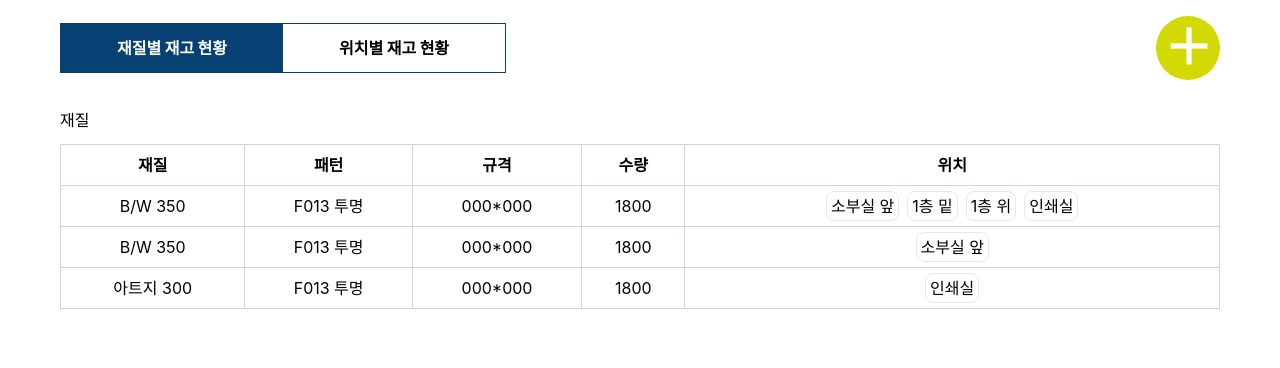
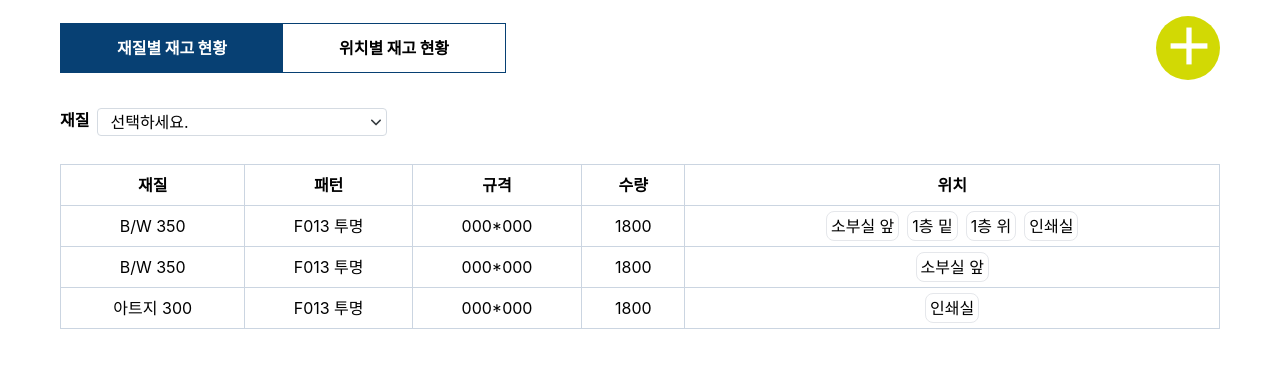
Before and after one commit to yedoll22/stock_sheet, a React (Create React App) app in the folder client/: page /type in a window 1280 px wide. Shown: the top 368 px of the page. Built offline with nearby package versions, Linux system fonts and the light colour scheme.

Commit message:
드롭다운추가

```diff
--- a/client/src/components/Dropdown.js
+++ b/client/src/components/Dropdown.js
@@ -1,8 +1,47 @@
+import { useState, useRef } from 'react'
+import { useLocation } from 'react-router-dom'
+
 function Dropdown() {
+  const [selected, setSelected] = useState('선택하세요.')
+  const [isOpen, setIsOpen] = useState(false)
+  const ref = useRef()
+
+  const { pathname } = useLocation()
+  let content = { title: '재질', text: ['350IV', '350B/W', '300ART'] }
+  if (pathname === '/storage')
+    content = {
+      title: '위치',
+      text: ['1층 위', '1층 밑', '소부실 앞', '인쇄실']
+    }
+
+  // const onclickHandler =
+
   return (
-    <div className="border rounded border-[#D5DBE2] w-1/3 h-7 items-center mb-7 flex justify-between p-2">
-      선택하세요
-      <img className="w-5 h-5" src="/images/Down arrow.png" alt="downArrow" />
+    <div className="mb-7 flex item-center relative">
+      <div className="font-bold mr-2">{content.title}</div>
+      <div
+        onClick={(e) => {
+          setIsOpen(!isOpen)
+          console.log(ref)
+        }}
+        className="border rounded border-[#D5DBE2] w-1/4 h-7 items-center flex justify-between pl-3 py-1"
+      >
+        {selected}
+        <img className="w-5 h-5" src="/images/Down arrow.png" alt="downArrow" />
+        {isOpen && (
+          <div className="absolute top-8 border border-gray-100 left-10 bg-white shadow-lg w-1/4 rounded py-2 px-[10px]">
+            {content.text.map((data) => (
+              <div
+                onClick={() => setSelected(data)}
+                key={data}
+                className="py-[10px] pl-4 hover:bg-[#e3f2fd]"
+              >
+                {data}
+              </div>
+            ))}
+          </div>
+        )}
+      </div>
     </div>
   )
 }
--- a/client/src/pages/StockByType.js
+++ b/client/src/pages/StockByType.js
@@ -1,4 +1,5 @@
 import React from 'react'
+import Dropdown from '../components/Dropdown'
 import Tab from '../components/Tab'
 import Table from '../components/Table'
 
@@ -7,7 +8,7 @@ function StockByType() {
     <>
       <Tab />
       <div className="mb-3">
-        <p>재질</p>
+        <Dropdown />
       </div>
       <Table />
     </>
```
Also changed, not shown: client/.eslintrc.json.
